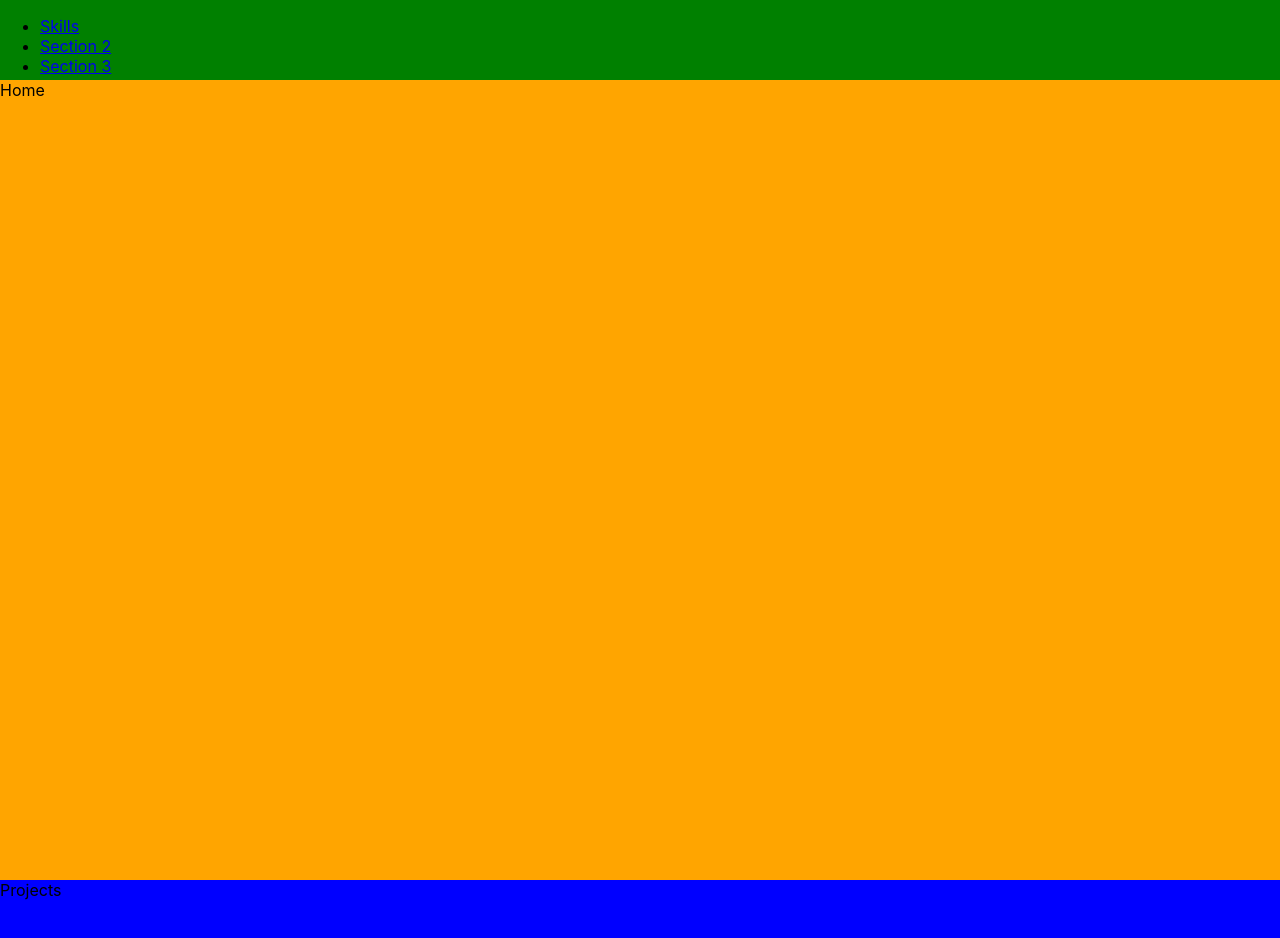
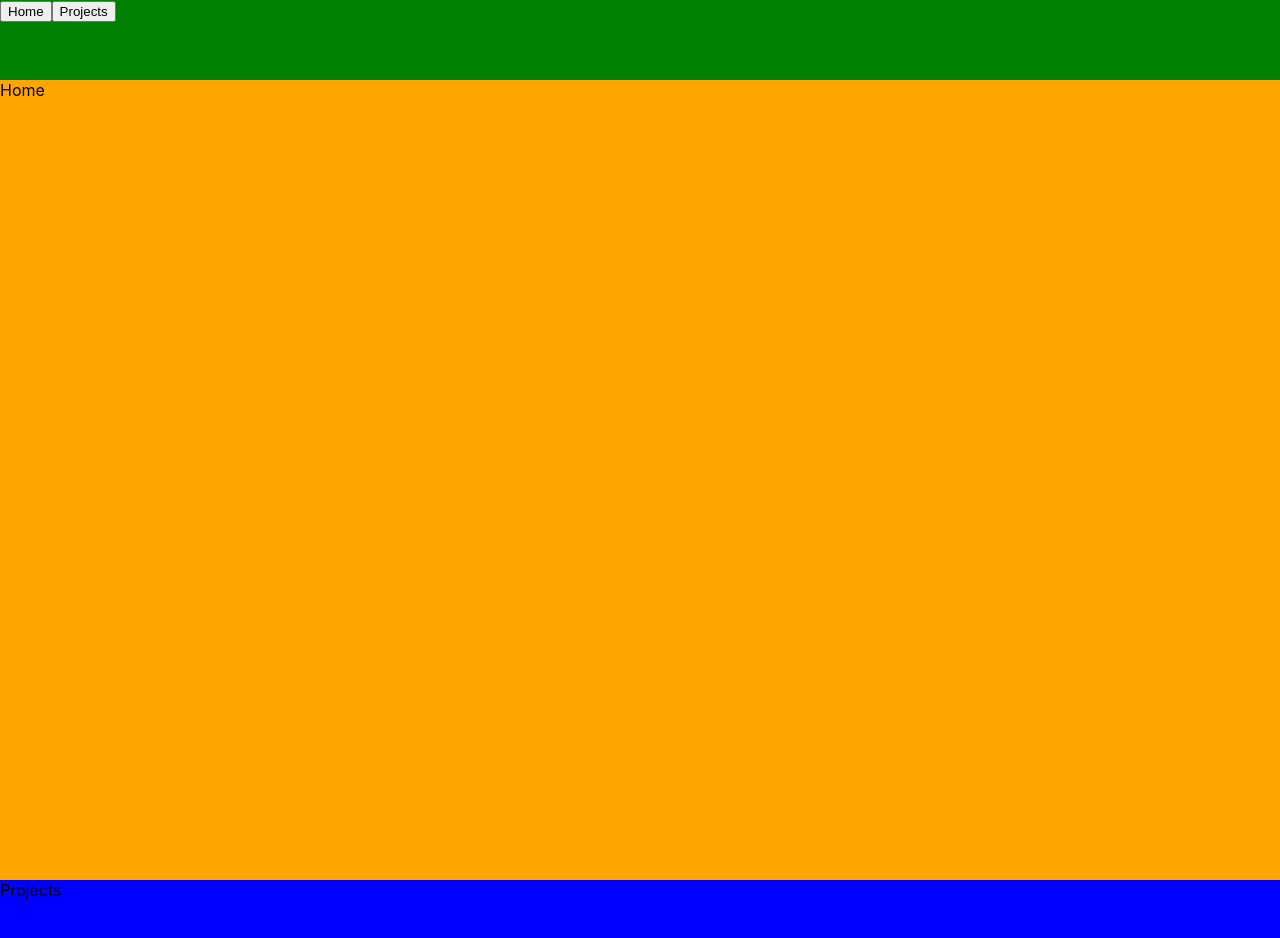
Before and after one commit to vitorva/portfolio, a React (Create React App) app: page / in a window 1280 px wide. Shown: the top 938 px of the page. Built offline with nearby package versions, Linux system fonts and the light colour scheme.

Commit message:
smooth transition between sections

```diff
--- a/src/App.css
+++ b/src/App.css
@@ -18,7 +18,7 @@
     background-color: blue;;
 }
 
-.header {
+header {
     position: fixed;
     top: 0;
     height: 10vh;
--- a/src/App.tsx
+++ b/src/App.tsx
@@ -1,4 +1,4 @@
-import React from 'react';
+import React, { useRef } from 'react';
 import './App.css';
 import Header from './components/Header';
 import Home from './components/Home';
@@ -7,12 +7,32 @@ import Skills from './components/Skills';
 import AboutMe from './components/AboutMe';
 
 function App() {
+
+  const homeRef = useRef<HTMLDivElement>(null);
+  const projectsRef = useRef<HTMLDivElement>(null);
+
+  const scrollToHome = () => {
+    if (homeRef.current) {
+      homeRef.current.scrollIntoView({ behavior: 'smooth' });
+    }
+  };
+
+  const scrollToProjects = () => {
+    if (projectsRef.current) {
+      projectsRef.current.scrollIntoView({ behavior: 'smooth' });
+    }
+  };
+
+
   return (
     <>
-    <Header/>
+        <Header
+        scrollToHome={scrollToHome}
+        scrollToProjects={scrollToProjects}
+      />
       <div className="App">
           <Home/>
-          <Projects/>
+          <Projects projectsRef = {projectsRef}/>
           <Skills/>
           <AboutMe/>
       </div>
--- a/src/components/Header.tsx
+++ b/src/components/Header.tsx
@@ -1,15 +1,17 @@
-function Header() {
+import React, { useRef } from 'react';
 
-  return (<div className="header">
-  <nav>
-      <ul>
-        <li><a href="#skills">Skills</a></li>
-        <li><a href="#section2">Section 2</a></li>
-        <li><a href="#section3">Section 3</a></li>
-      </ul>
-    </nav>
-  </div>)
+interface HeaderProps {
+  scrollToHome: () => void;
+  scrollToProjects: () => void;
+}
 
+function Header({ scrollToHome, scrollToProjects }: HeaderProps) {
+  return (
+    <header>
+      <button onClick={scrollToHome}>Home</button>
+      <button onClick={scrollToProjects}>Projects</button>
+    </header>
+  );
 }
 
 export default Header;
--- a/src/components/Projects.tsx
+++ b/src/components/Projects.tsx
@@ -1,5 +1,11 @@
-function Projects() {
-    return (<div className="projects">Projects</div>)
+import React, { useRef } from 'react';
+
+interface ProjectsProps {
+    projectsRef: React.RefObject<HTMLDivElement>;
+  }
+
+function Projects({ projectsRef }: ProjectsProps) {
+    return (<div ref={projectsRef} className="projects">Projects</div>)
 }
 
 export default Projects;
--- a/src/components/Skills.tsx
+++ b/src/components/Skills.tsx
@@ -1,3 +1,5 @@
+import React, { useRef } from 'react';
+
 function Skills() {
     return (<div className="skills">Skills</div>)
 }
```
